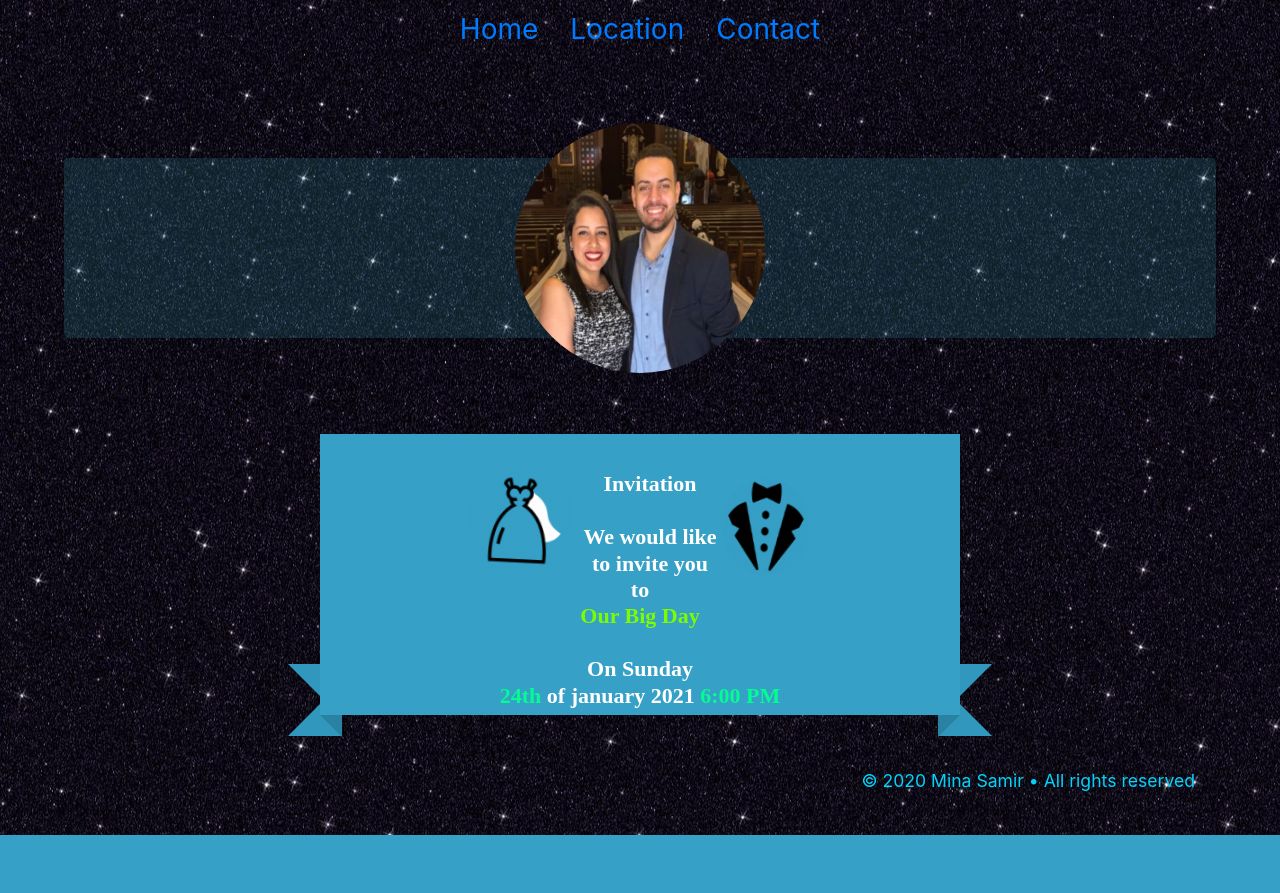
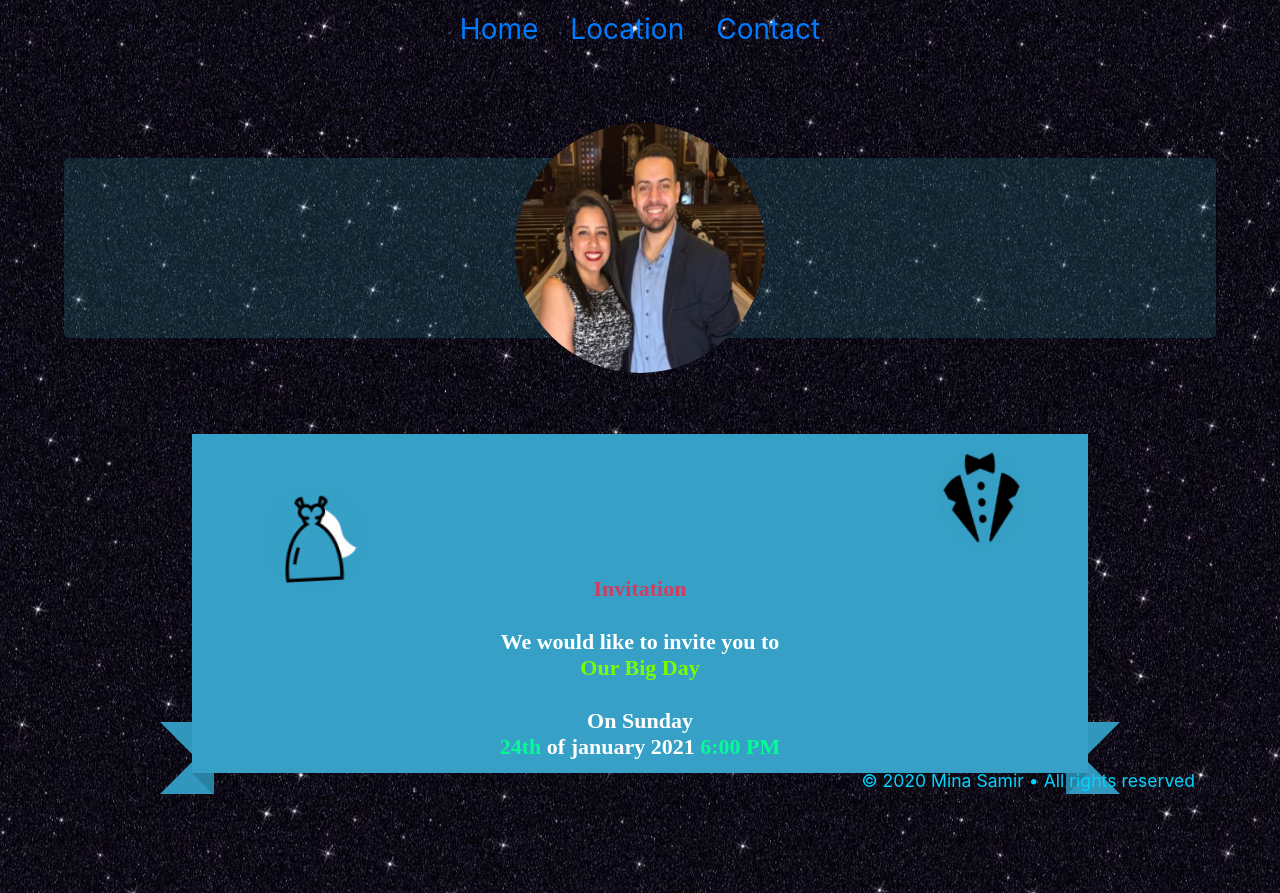
Before and after one commit to MinaSamirSamaan1/Wed, a PHP site: page / in a window 1280 px wide. Before the commit the page ends 835 px from the top, so only its background shows below. Run offline with PHP 8.4, Linux system fonts and the light colour scheme; some web fonts are replaced.

Commit message:
new page

```diff
--- a/index.html
+++ b/index.html
@@ -67,7 +67,7 @@
     <img id="bride" src="/images/bride.png" class="rounded-circle" alt="Mina Samir" width="100" height="100">
 
 </div>
-   <strong class="ribbon-content" >Invitation  </br></br> We  would like to invite you to  </br> <span style="color: #7bfc03">Our Big Day</span> </br></br>On Sunday </br> <span style="color: #03fc94">24th</span> of january 2021<span style="color: #03fc94"> 6:00 PM</span></strong>
+   <strong class="ribbon-content" ><span style="color: #d13d5f">Invitation</span>  </br></br> We  would like to invite you to  </br> <span style="color: #7bfc03">Our Big Day</span> </br></br>On Sunday </br> <span style="color: #03fc94">24th</span> of january 2021<span style="color: #03fc94"> 6:00 PM</span></strong>
 </h1>
 
 
--- a/ribbon.css
+++ b/ribbon.css
@@ -2,13 +2,13 @@
  font-size: 12px !important;
  /* This ribbon is based on a 16px font side and a 24px vertical rhythm. I've used em's to position each element for scalability. If you want to use a different font size you may have to play with the position of the ribbon elements */
 
- width: 50%;
+ width: 70%;
 
  position: relative;
  background: #36a0c7;
  color: #fff;
  text-align: center;
- padding: 0.5em 0.5em; /* Adjust to suit */
+ padding: 1em 1em; /* Adjust to suit */
  margin: 8em auto 10em; /* Based on 24px vertical rhythm. 48px bottom margin - normally 24 but the ribbon 'graphics' take up 24px themselves so we double it. */
 }
 .ribbon:before, .ribbon:after {
--- a/styling.css
+++ b/styling.css
@@ -122,11 +122,13 @@
     }
 
     #brideAndGroom{
-      width: 50%;
-      margin-top: 5%;
-      margin-left: 25%;
-      margin-bottom: 5%;
-      animation-duration: 5s;
+      justify-content: center;
+
+      width: 80%;
+      margin-left:10%;
+      margin-top: 20px;
+      margin-bottom: 130px;
+      animation-duration: 8s;
       animation-delay: 0.2s;
       animation-iteration-count: infinite;
     }
```
